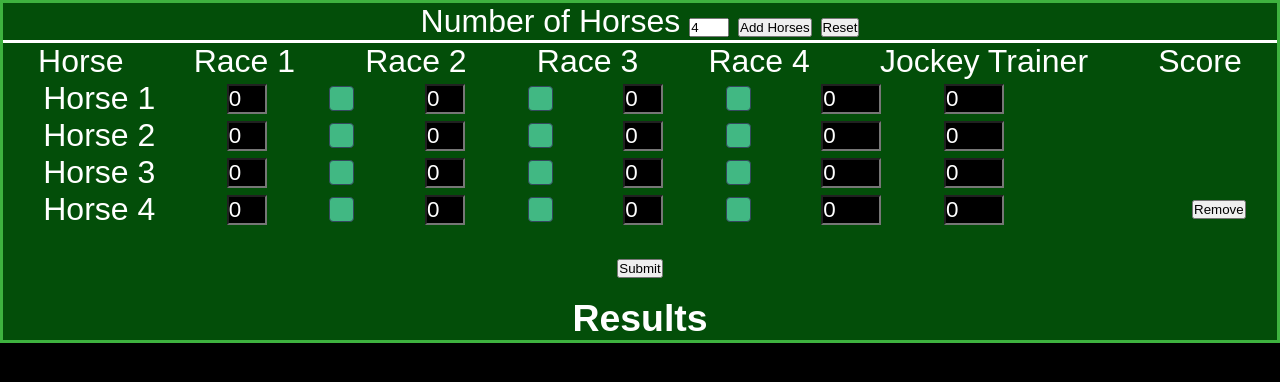
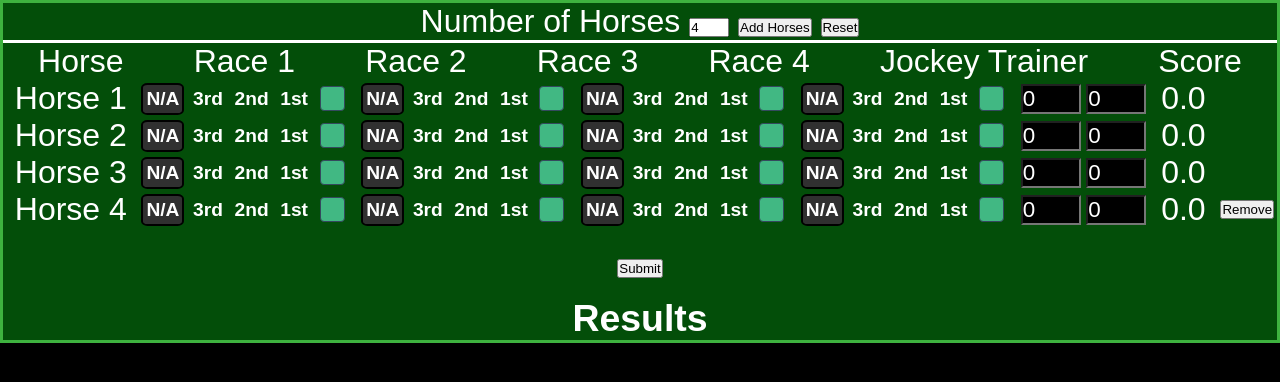
Before and after one commit to Matthew-Simanonis/horse-bets, a Flask app: page / in a window 1280 px wide. Shown: the part 74-456 px from the top of the page. Run offline with Flask 2, Linux system fonts and the light colour scheme.

Commit message:
added-buttons

```diff
--- a/static/home.js
+++ b/static/home.js
@@ -1,6 +1,7 @@
 $(document).ready(function(){
     addHorses();
     reset();
+    document.addEventListener("mouseup", radiobuttons())
     document.getElementById("horse-count-button").addEventListener('click', function(){
         addHorses();
     })
@@ -17,12 +18,18 @@ $(document).ready(function(){
     var config = { attributes: true, childList: true, characterData: true }
     target=document.getElementById('horses-list')
     observer.observe(target, config);
+
+    const radios = document.querySelector('.main')
+    radios.addEventListener('click', e => {
+        radiobuttons();
+    });
 })
 
 function reset(){
     removeButton();
     addScore();
     clearResults();
+    radiobuttons();
 }
 
 function addHorses(){
@@ -30,22 +37,38 @@ function addHorses(){
     var currentHorses = $('#horses-list li').length;
     if (currentHorses <= horseCount) {
         for (i = currentHorses; i < horseCount; i++) {
-            const horseID = 'horse-' + i
+            const horseID = 'horse-' + i;
             const li = document.createElement('li');
-            li.classList.add('horse')
-            li.setAttribute('id', horseID)
-            innnerText = `<input id='horse-position' type=number min=0 max=3 value=0 onClick=this.select()></input>
-            <label class='checkbox'>
-                <input id='past-jockey' type=checkbox></input>
-                <span id='checkmark'></span>
-            </label>`
-            li.setAttribute('id', horseID)
-            li.innerHTML = `<div class=horse-name>Horse ${i + 1}</div>
-                            ${innnerText}${innnerText}${innnerText}
-                            <input id='additional' type=number min=0 value=0 onClick=this.select()></input>
+            li.classList.add('horse');
+            li.setAttribute('id', horseID);
+            li.innerHTML = `<div class=horse-name>Horse ${i + 1}</div>`;
+            for (j = 0; j < 4; j++){
+                innerText = `<label id="fourth">
+                                <input type="radio" id="horse-position" name="position-${horseID}-${j}" value="0" checked>
+                                N/A
+                            </label>
+                            <label id='third'>
+                                <input type="radio" id="horse-position" name="position-${horseID}-${j}" value="3">
+                                3rd
+                            </label>
+                            <label id='second'>
+                                <input type="radio" id="horse-position" name="position-${horseID}-${j}" value="2">
+                                2nd
+                            </label>
+                            <label id='first'>
+                                <input type="radio" id="horse-position" name="position-${horseID}-${j}" value="1">
+                                1st
+                            </label>
+                            <label class='checkbox'>
+                                <input id='past-jockey' type=checkbox></input>
+                                <span id='checkmark'></span>
+                            </label>`
+                li.innerHTML += innerText;
+            }
+            li.innerHTML += `<input id='additional' type=number min=0 value=0 onClick=this.select()></input>
                             <input id='additional' type=number min=0 value=0 onClick=this.select()></input>
                             <div class='horse-score'></div>
-                            <button id='remove-horse'>Remove</button>`;
+                            <button id='remove-horse'>Remove</button>`
             document.querySelector('#horses-list').append(li);
                     }
                 }
@@ -53,16 +76,20 @@ function addHorses(){
 
 function addScore(){
     document.querySelectorAll('.horse').forEach(element => {
-        var ids = element.querySelectorAll('#horse-position');
         var jockeys = element.querySelectorAll('#past-jockey');
         var adds = element.querySelectorAll('#additional');
         var score = element.querySelector('.horse-score');
         var multipliers = {0 : 0, 1 : 3, 2 : 2, 3 : 1}
+        var ids = element.querySelectorAll('#horse-position');
         let total = 0;
 
-        for(i = 0; i < 4; i++) {
-            var newScore = multipliers[ids[i].value]
-            if (jockeys[i].checked == true){
+        for(i = 0; i < 16; i++) {
+            var newScore = 0;
+            if (ids[i].checked == true){
+                newScore = multipliers[ids[i].value];
+            }
+
+            if (jockeys[(i%4)].checked == true){
                 newScore *= 2;
             }
             else if(isNaN(newScore)){
@@ -128,3 +155,54 @@ function clearResults(){
         results.removeChild(results.firstChild);
       }
     }
+
+function radiobuttons(){
+    document.querySelectorAll('#first').forEach(element => {
+        if(element.childNodes[1].checked == true) {
+            element.style.background = 'gold';
+            element.style.color = 'black';
+            element.style.border = '2px solid yellow'
+        }
+        else{
+            element.style.background = 'none'
+            element.style.color = 'white'
+            element.style.border = 'none'
+        }
+    });
+    document.querySelectorAll('#second').forEach(element => {
+        if(element.childNodes[1].checked == true) {
+            element.style.background = 'silver';
+            element.style.color = 'black';
+            element.style.border = '2px solid white'
+        }
+        else{
+            element.style.background = 'none'
+            element.style.color = 'white'
+            element.style.border = 'none'
+        }
+    });
+    document.querySelectorAll('#third').forEach(element => {
+        if(element.childNodes[1].checked == true) {
+            element.style.background = 'rgb(179, 85, 41)';
+            element.style.color = 'black';
+            element.style.border = '2px solid rgb(59, 27, 12)'
+        }
+        else{
+            element.style.background = 'none'
+            element.style.color = 'white'
+            element.style.border = 'none'
+        }
+    });
+    document.querySelectorAll('#fourth').forEach(element => {
+        if(element.childNodes[1].checked == true) {
+            element.style.background = 'rgb(48, 48, 48)';
+            element.style.color = 'white';
+            element.style.border = '2px solid black'
+        }
+        else{
+            element.style.background = 'none'
+            element.style.color = 'white'
+            element.style.border = 'none'
+        }
+    });
+}
--- a/static/styles/style.css
+++ b/static/styles/style.css
@@ -63,6 +63,15 @@ ol {
     max-width: 20px;
     background: black;
     color: white;
+}
+
+.horse input[type=radio]{
+    display: none;
+}
+
+.horse label{
+    border-radius: 15%;
+    font-weight: 670;
 }
 
 .container {
@@ -183,8 +192,8 @@ ol {
     color: #ffeb38;
     position: absolute;
     font-size: 1.2rem;
-    left: 0.35rem;
-    bottom: 1px;
+    left: 0.4rem;
+    bottom: 2px;
 }
 
 .checkbox > input:active {
@@ -196,6 +205,10 @@ ol {
         font-size: 2rem;
     }
 
+    .horse label {
+        font-size: 1.2rem;
+        padding: 3px;
+    }
 
     .horse-name{
         min-width: 130px;
```
